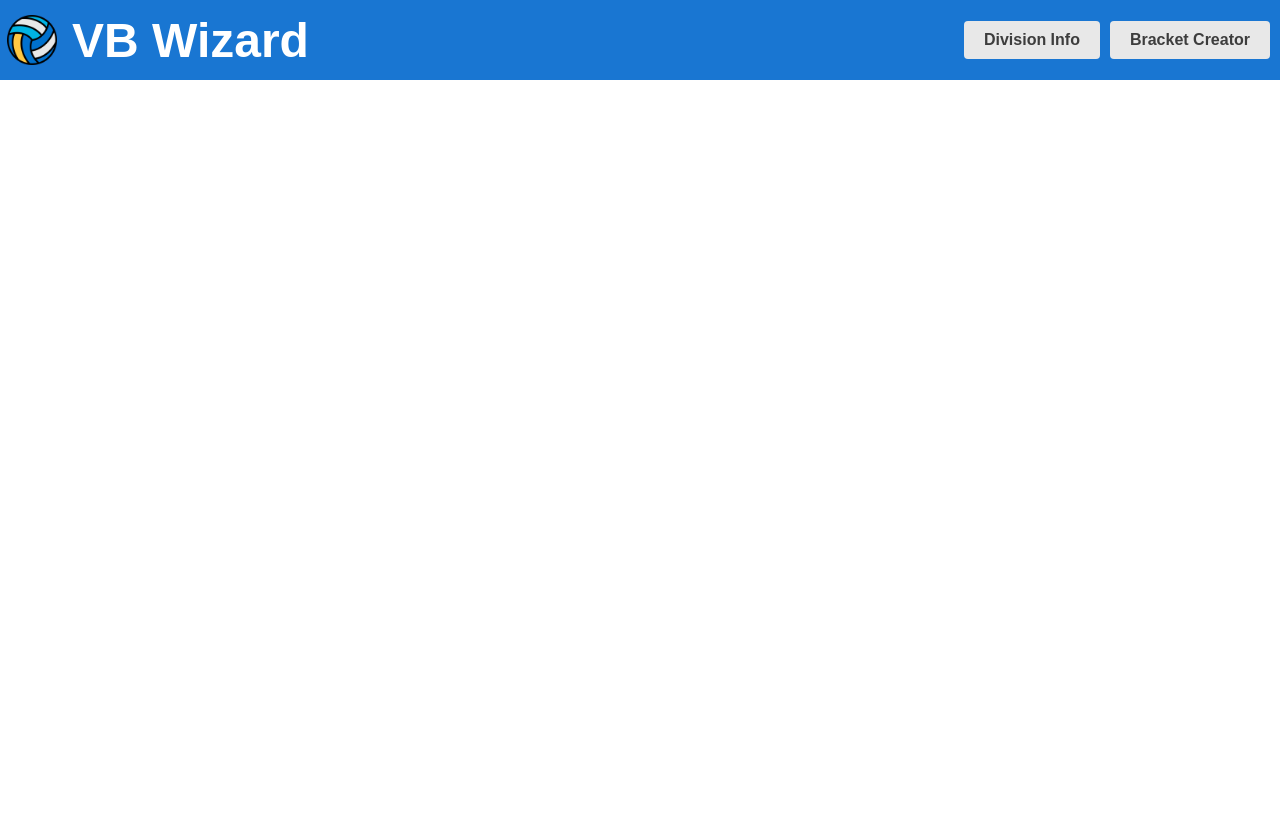
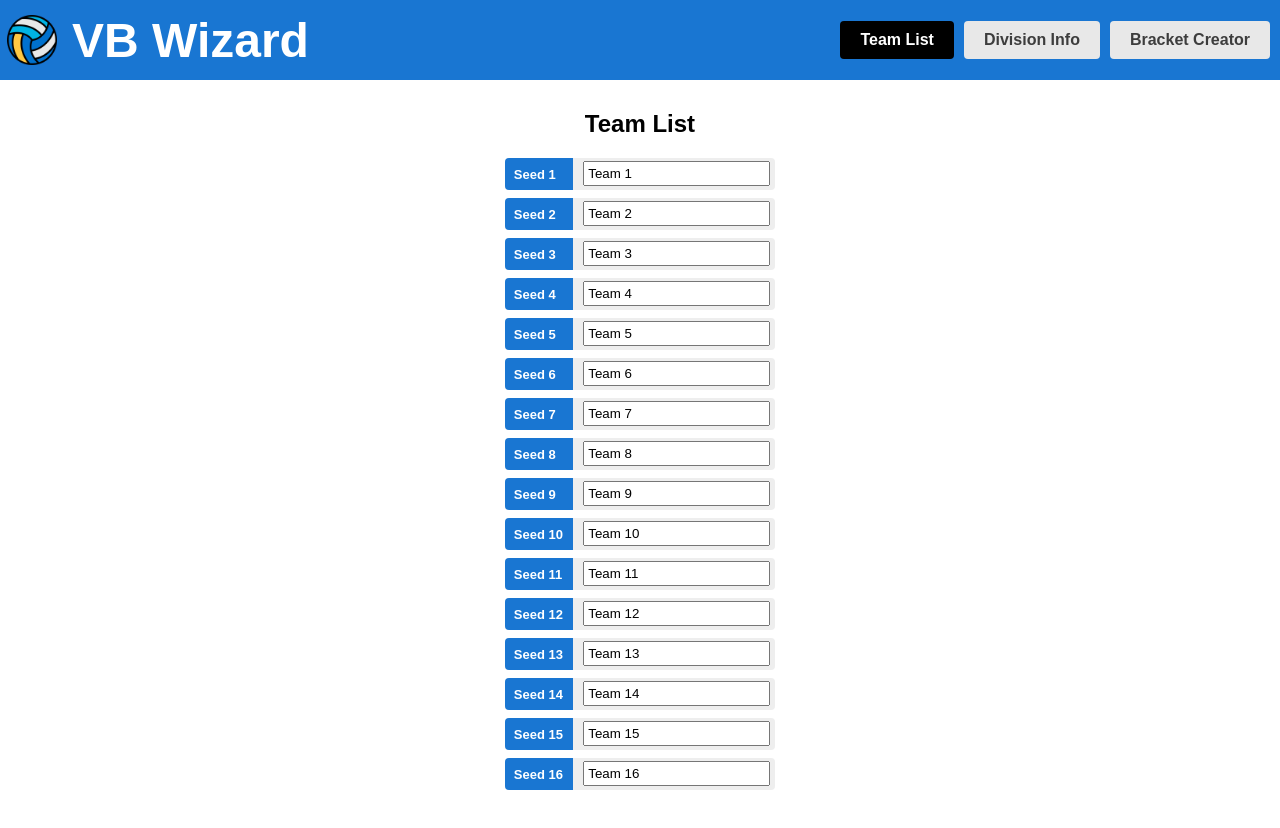
Before and after one commit to rcski77/vb-wizard, an Angular app: page /teams in a window 1280 px wide. Before the commit this address led to /. Shown: the top 828 px of the page. Before the commit the page ends 800 px from the top, so only its background shows below. Built offline with nearby package versions, Linux system fonts and the light colour scheme.

Commit message:
added teams list component

```diff
--- a/src/app/app-routing.module.ts
+++ b/src/app/app-routing.module.ts
@@ -2,10 +2,13 @@ import { NgModule } from '@angular/core';
 import { RouterModule, Routes } from '@angular/router';
 import { DivisionMainComponent } from './division-main/division-main.component';
 import { BracketMainComponent } from './bracket-main/bracket-main.component';
+import { TeamsComponent } from './teams/teams.component';
 
 const routes: Routes = [
   { path: 'divisions', component: DivisionMainComponent },
-  { path: 'brackets', component: BracketMainComponent }
+  { path: 'brackets', component: BracketMainComponent },
+  { path: 'teams', component: TeamsComponent },
+  { path: '', redirectTo: '/teams', pathMatch: 'full' },
 ];
 
 @NgModule({
--- a/src/app/app.component.html
+++ b/src/app/app.component.html
@@ -10,6 +10,7 @@
   <div class="spacer"></div>
   <div class="nav">
     <nav>
+      <a routerLink="/teams" routerLinkActive="active">Team List</a>
       <a routerLink="/divisions" routerLinkActive="active">Division Info</a>
       <a routerLink="/brackets" routerLinkActive="active">Bracket Creator</a>
     </nav>
--- a/src/app/app.module.ts
+++ b/src/app/app.module.ts
@@ -7,12 +7,14 @@ import { AppComponent } from './app.component';
 import { DivisionMainComponent } from './division-main/division-main.component';
 import { AppRoutingModule } from './app-routing.module';
 import { BracketMainComponent } from './bracket-main/bracket-main.component';
+import { TeamsComponent } from './teams/teams.component';
 
 @NgModule({
   declarations: [
     AppComponent,
     DivisionMainComponent,
-    BracketMainComponent
+    BracketMainComponent,
+    TeamsComponent
   ],
   imports: [
     BrowserModule,
--- a/src/app/teams.service.ts
+++ b/src/app/teams.service.ts
@@ -15,4 +15,5 @@ export class TeamsService {
     const teams = of(TEAMS);
     return teams;
   }
+
 }
--- /dev/null
+++ b/src/app/teams/teams.component.css
@@ -0,0 +1,51 @@
+/* .team-box {
+    border-radius: 4px;
+    border-style: solid;
+    border-width: 0.15em;
+    color: #333;
+    text-decoration: none;
+    background-color: lightgrey;
+    margin: 0.5em;
+    padding: 0.3em 0;
+    height: 2em;
+    width: 90%;
+    text-align: center;
+    vertical-align: middle;
+    font-weight: bold;
+    font-size: 0.9em;
+  } */
+
+  .team-box {
+    flex: 1;
+    position: relative;
+    left: 0;
+    background-color: #EEE;
+    margin: .5em;
+    padding: 0;
+    border-radius: 4px;
+    display: flex;
+    align-items: stretch;
+    height: 2em;
+  }
+
+  .team-box .badge {
+    display: inline-block;
+    font-size: small;
+    color: white;
+    padding: 0.8em 0.7em 0 0.7em;
+    background-color: #1976d2;
+    line-height: 1em;
+    margin-right: .8em;
+    border-radius: 4px 0 0 4px;
+    width: 50px;
+    font-weight: bold;
+  }
+
+  .team-box .name {
+    align-self: center;
+  }
+
+  input {
+    padding: 3px;
+    margin-right: 5px;
+  }
--- /dev/null
+++ b/src/app/teams/teams.component.html
@@ -0,0 +1,6 @@
+<h2>Team List</h2>
+
+<div class="team-box" *ngFor="let team of teams; let i = index">
+  <span class="badge"><label for="name">Seed {{ i + 1}} </label></span>
+  <span class="name"><input id="name" [(ngModel)]="team.name" placeholder="name" /></span>
+</div>
--- /dev/null
+++ b/src/app/teams/teams.component.ts
@@ -0,0 +1,25 @@
+import { Component, OnInit } from '@angular/core';
+
+import { Match, Team } from '../team';
+import { TeamsService } from '../teams.service';
+
+@Component({
+  selector: 'app-teams',
+  templateUrl: './teams.component.html',
+  styleUrls: ['./teams.component.css']
+})
+export class TeamsComponent implements OnInit {
+  constructor(private teamService: TeamsService) {}
+
+  ngOnInit(): void {
+    this.getTeams();
+  }
+
+  teams: Team[] = []; //create array of default team list
+
+  //use service to get team list
+  getTeams(): void {
+    this.teamService.getTeams().subscribe((teams) => (this.teams = teams));
+  }
+
+}
```
Also changed, not shown: 1 other file (tests, documents, lock files or other folders).
